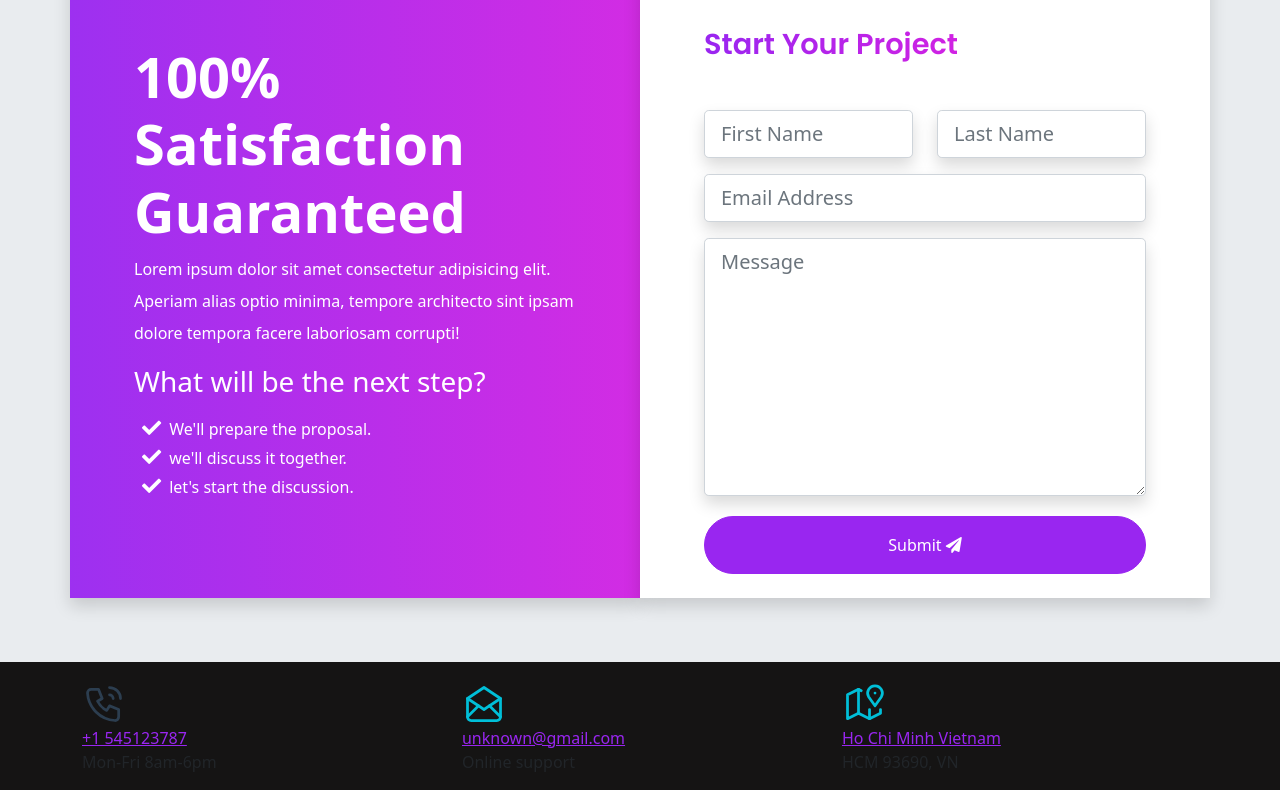
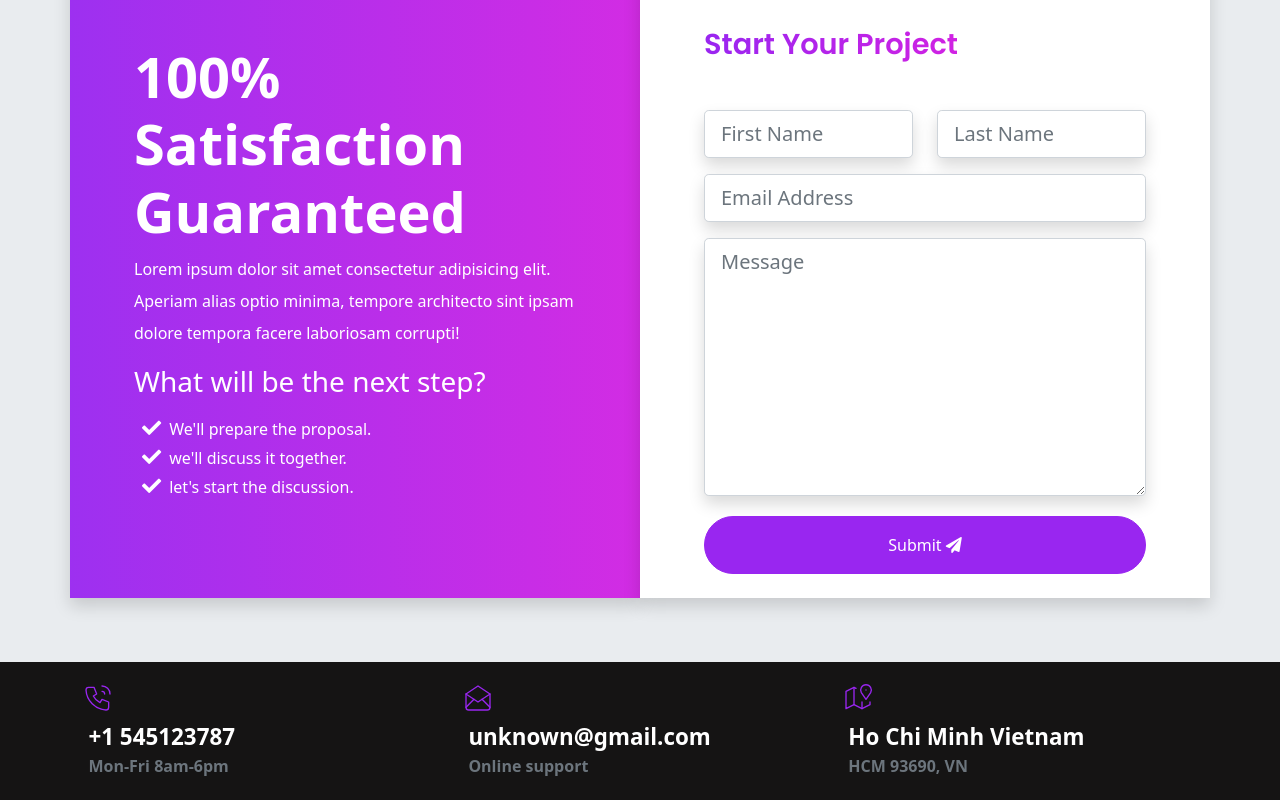
Before and after one commit to iIlumi/fcc_portfolio_bs5, a website: page index.html in a window 1280 px wide. Shown: the part 6658-7458 px from the top of the page. Drawn offline with Linux system fonts and the light colour scheme.

Commit message:
footer icon no res

```diff
--- a/index.html
+++ b/index.html
@@ -945,11 +945,8 @@
               <svg
                 xmlns="http://www.w3.org/2000/svg"
                 class="icon icon-tabler icon-tabler-phone-call"
-                width="44"
-                height="44"
                 viewBox="0 0 24 24"
-                stroke-width="1.5"
-                stroke="#2c3e50"
+                stroke-width="1"
                 fill="none"
                 stroke-linecap="round"
                 stroke-linejoin="round"
@@ -972,11 +969,8 @@
               <svg
                 xmlns="http://www.w3.org/2000/svg"
                 class="icon icon-tabler icon-tabler-mail-opened"
-                width="44"
-                height="44"
                 viewBox="0 0 24 24"
-                stroke-width="1.5"
-                stroke="#00bfd8"
+                stroke-width="1"
                 fill="none"
                 stroke-linecap="round"
                 stroke-linejoin="round"
@@ -998,11 +992,8 @@
               <svg
                 xmlns="http://www.w3.org/2000/svg"
                 class="icon icon-tabler icon-tabler-map-2"
-                width="44"
-                height="44"
                 viewBox="0 0 24 24"
-                stroke-width="1.5"
-                stroke="#00bfd8"
+                stroke-width="1"
                 fill="none"
                 stroke-linecap="round"
                 stroke-linejoin="round"
--- a/scss/sections/_footer.scss
+++ b/scss/sections/_footer.scss
@@ -3,16 +3,23 @@
   background-color: $footer;
 }
 
-.footer__icon {
-
+.contact-box__icon {
+  width: 2rem;
+  stroke: $primary;
 }
 
-.footer__info {
+.contact-box__info {
+  padding: 0.4rem;
+  font-weight: 600;
+}
 
+.contact-box__info--title {
+  color: $white;
+  text-decoration: none;
+  font-size: 1.4rem;
 }
-.footer__info--title {
 
+.contact-box__info--subtitle {
+  color: $gray-600;
+  font-size: 1rem;
 }
-.footer__info--subtitle {
-
-}
```
Also changed, not shown: README.txt, css/style.css, 1 other file.
